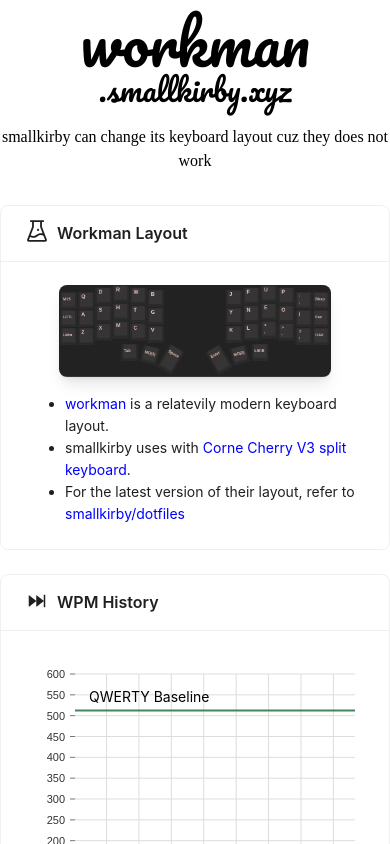
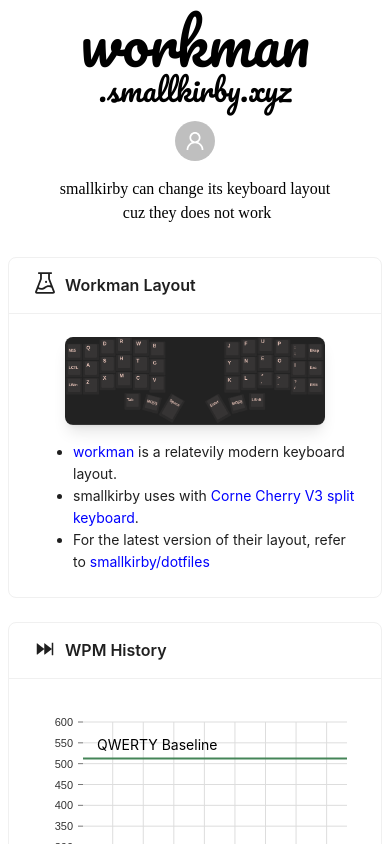
Before and after one commit to smallkirby/workman.smallkirby, a Next.js app: page / in a window 390 px wide. Shown: the top 844 px of the page. Built offline with nearby package versions, Linux system fonts and the light colour scheme; no server answers.

Commit message:
show user badge
Signed-off-by: smallkirby <ssmallkirby@gmail.com>

```diff
--- /dev/null
+++ b/src/components/UserBadge.tsx
@@ -0,0 +1,64 @@
+import { FirebaseAuthContext, logout } from '@/lib/firebase/auth';
+import {
+  KeyOutlined,
+  LoginOutlined,
+  LogoutOutlined,
+  UserOutlined,
+} from '@ant-design/icons';
+import { Avatar, Dropdown, Image, MenuProps, Space, Spin } from 'antd';
+import { useRouter } from 'next/router';
+
+export default function UserBadge() {
+  const router = useRouter();
+
+  const items: MenuProps['items'] = [
+    {
+      key: 'admin',
+      label: 'Go Admin Page',
+      icon: <KeyOutlined />,
+    },
+  ];
+
+  const menuLogin = {
+    key: 'login',
+    label: 'Login',
+    icon: <LoginOutlined />,
+    style: { marginTop: '8px' },
+    onClick: () => router.push('/login'),
+  };
+
+  const menuLogout = {
+    key: 'logout',
+    label: <span className="text-gray-500">Logout</span>,
+    icon: <LogoutOutlined />,
+    style: { marginTop: '8px' },
+    onClick: async () => {
+      await logout();
+      router.reload();
+    },
+  };
+  return (
+    <FirebaseAuthContext.Consumer>
+      {({ user }) => (
+        <Dropdown menu={{ items: [...items, user ? menuLogout : menuLogin] }}>
+          <Space wrap size={16}>
+            {user === undefined ? (
+              <Spin size="large" />
+            ) : (
+              <Avatar
+                size={40}
+                icon={
+                  user && user.photoUrl ? (
+                    <Image src={user.photoUrl} alt={user.displayName || ''} />
+                  ) : (
+                    <UserOutlined />
+                  )
+                }
+              />
+            )}
+          </Space>
+        </Dropdown>
+      )}
+    </FirebaseAuthContext.Consumer>
+  );
+}
--- a/src/layouts/MainLayout.tsx
+++ b/src/layouts/MainLayout.tsx
@@ -1,14 +1,20 @@
 import Title from '@/components/Title';
+import UserBadge from '@/components/UserBadge';
 
 type Props = { children: React.ReactNode };
 
 export default function MainLayout({ children }: Props) {
   return (
-    <div className="m-3 md:w-2/3 mx-auto">
-      <header className="text-center mb-4">
-        <Title />
+    <div className="m-3 mx-auto">
+      <header className="text-center mb-4 relative">
+        <div className="m-3 md:w-2/3 mx-auto static">
+          <Title />
+        </div>
+        <div className="md:absolute md:top-0 md:right-0 md:m-8 m-1">
+          <UserBadge />
+        </div>
       </header>
-      <div>{children}</div>
+      <div className="md:w-2/3 md:mx-auto mx-2">{children}</div>
     </div>
   );
 }
--- a/src/lib/firebase/auth.tsx
+++ b/src/lib/firebase/auth.tsx
@@ -18,6 +18,7 @@
   const auth = getFirebaseAuth();
 
   useEffect(() => {
+    setUser(undefined);
     const unsubscribe = auth.onAuthStateChanged((user) => {
       if (user) {
         setUser({
@@ -26,6 +27,8 @@
           photoUrl: user.photoURL,
           providerId: user.providerId,
         });
+      } else {
+        setUser(null);
       }
     });
     return () => unsubscribe();
@@ -38,6 +41,11 @@
   );
 };
 
+export const logout = async () => {
+  const auth = getFirebaseAuth();
+  await auth.signOut();
+};
+
 export const getFirebaseAuth = () => getAuth(getFirebaseApp());
 
 export { FirebaseAuthContext, FirebaseAuthProvider };
--- a/src/pages/index.tsx
+++ b/src/pages/index.tsx
@@ -7,8 +7,12 @@
 export default function Home() {
   return (
     <MainLayout>
-      <div className="text-center mt-2 mb-8">
-        smallkirby can change its keyboard layout cuz they does not work
+      <div
+        className="text-center mt-2 mb-8 flex
+        flex-col md:flex-row justify-center"
+      >
+        <span>smallkirby can change its keyboard layout</span>
+        <span className="ml-1">cuz they does not work</span>
       </div>
       <div className="mx-auto w-full">
         <Space
```
